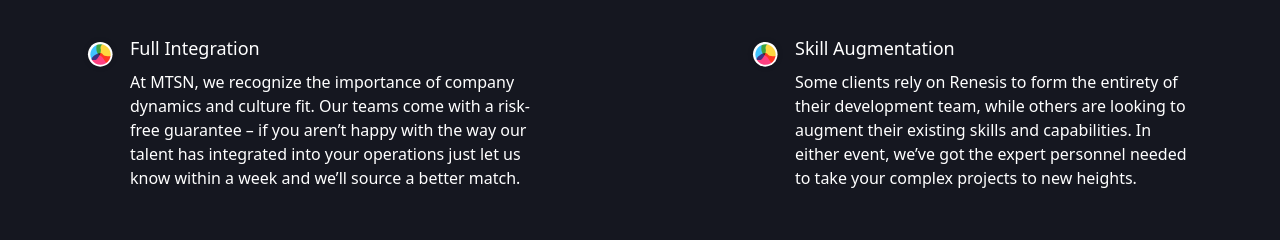
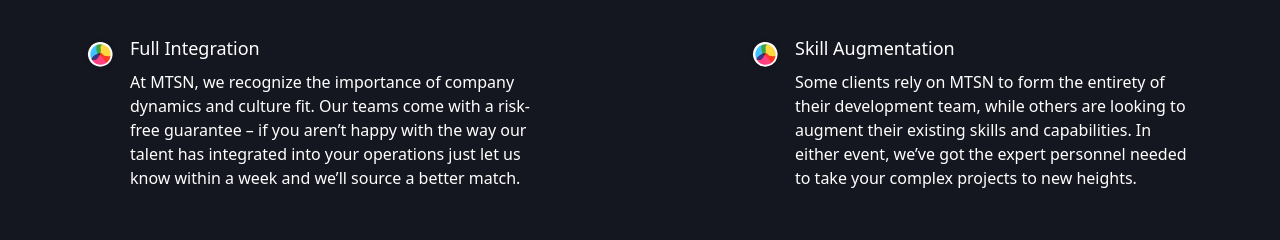
Before and after one commit to ihtshamali/MTSN, a Next.js app: page /Why-MTSN/HowTab in a window 1280 px wide. Shown: the part 363-603 px from the top of the page. Built offline with nearby package versions, Linux system fonts and the light colour scheme.

Commit message:
Update HowTab.js

```diff
--- a/pages/Why-MTSN/HowTab.js
+++ b/pages/Why-MTSN/HowTab.js
@@ -52,7 +52,7 @@
                             <div className="list-group-item p-0 pb-5 ps-5">
                                 <strong className="d-block fs18 fw500 pb-2">Skill Augmentation</strong>
                                 <p class="mb-0">
-                                    Some clients rely on Renesis to form the entirety of their development team,
+                                    Some clients rely on MTSN to form the entirety of their development team,
                                     while others are looking to augment their existing skills and capabilities.
                                     In either event, we’ve got the expert personnel needed to take your complex
                                     projects to new heights.
```
